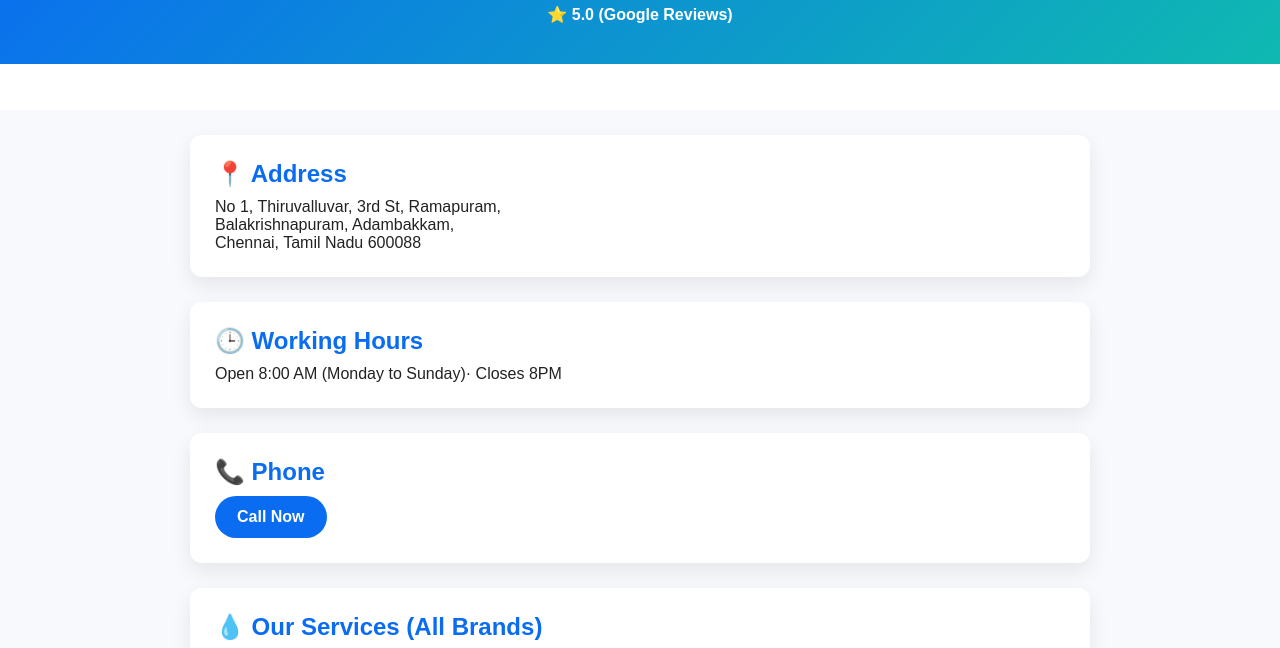
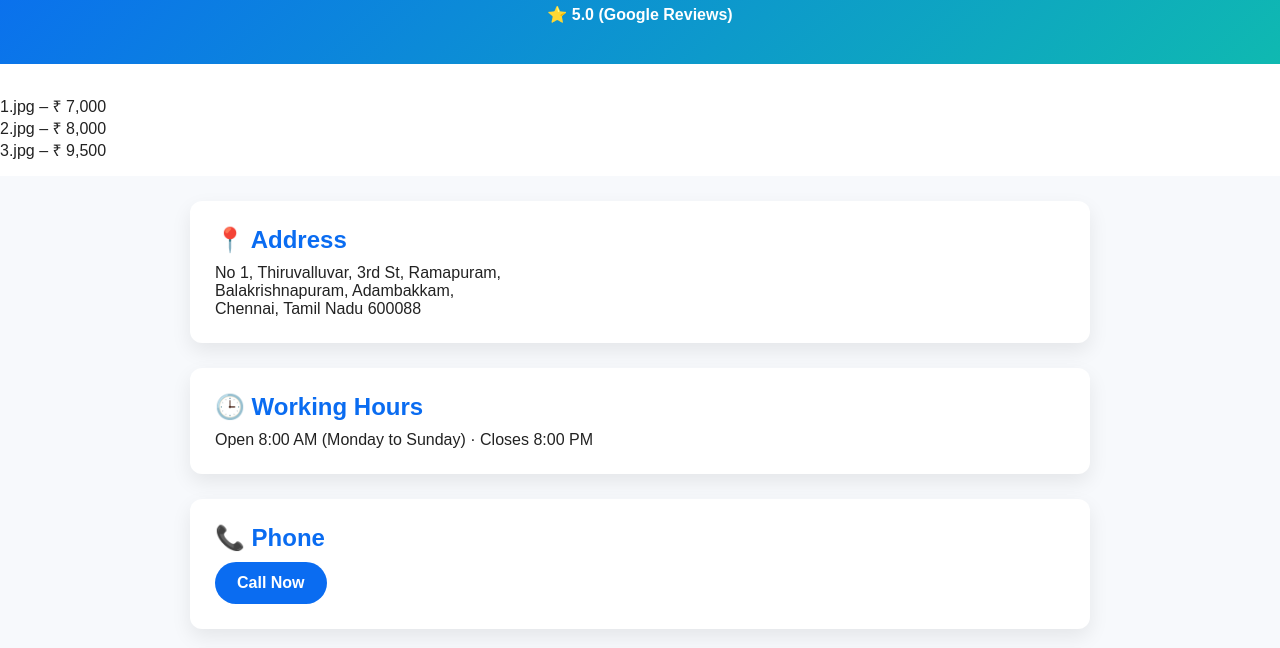
Before and after one commit to subans198/chennai-aqua-water-purifier, a plain HTML site: page src/index.html in a window 1280 px wide. Shown: the part 98-746 px from the top of the page. Drawn offline with Linux system fonts and the light colour scheme.

Commit message:
Update index.html

```diff
--- a/src/index.html
+++ b/src/index.html
@@ -18,6 +18,13 @@
   <!-- IMAGE GALLERY SECTION -->
   <section class="gallery">
     <div class="slider" id="slider"></div>
+
+    <!-- PRICE DISPLAY (HTML ONLY) -->
+    <div class="price-list">
+      <p>1.jpg – ₹ 7,000</p>
+      <p>2.jpg – ₹ 8,000</p>
+      <p>3.jpg – ₹ 9,500</p>
+    </div>
   </section>
 
   <!-- ADDRESS SECTION -->
@@ -33,7 +40,7 @@
   <!-- WORKING HOURS SECTION -->
   <section class="section">
     <h2>🕒 Working Hours</h2>
-    <p>Open 8:00 AM (Monday to Sunday)· Closes  8PM </p>
+    <p>Open 8:00 AM (Monday to Sunday) · Closes 8:00 PM</p>
   </section>
 
   <!-- PHONE SECTION -->
```
